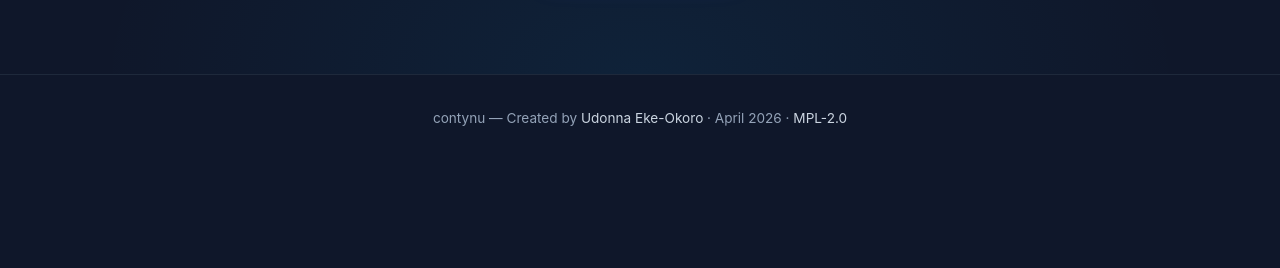
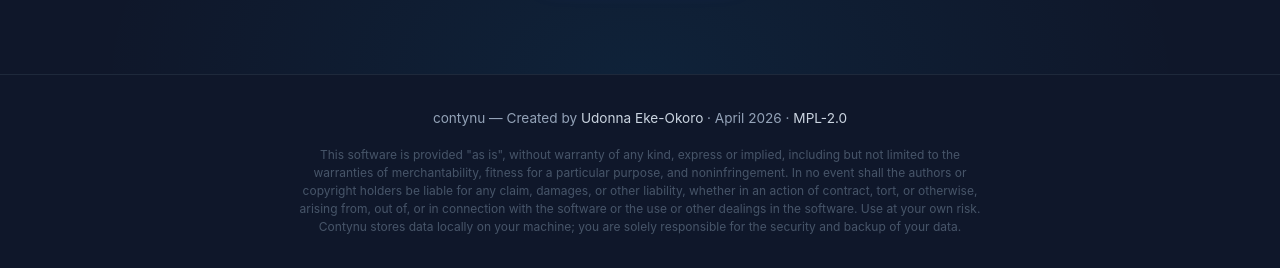
Before and after one commit to alentra-dev/contynu, a plain HTML site: page site/index.html in a window 1280 px wide. Shown: the part 3355-3623 px from the top of the page. Before the commit the page ends 3517 px from the top, so only its background shows below. Drawn offline with Linux system fonts and the light colour scheme.

Commit message:
Add liability disclaimer to website footer
As-is warranty disclaimer, limitation of liability, and data
responsibility notice covering the software and local data storage.

Co-Authored-By: Claude Opus 4.6 (1M context) <noreply@anthropic.com>

```diff
--- a/site/index.html
+++ b/site/index.html
@@ -421,6 +421,9 @@
 <footer>
   <div class="container">
     <p>contynu &mdash; Created by <a href="https://github.com/alentra-dev" target="_blank">Udonna Eke-Okoro</a> &middot; April 2026 &middot; <a href="https://github.com/alentra-dev/contynu/blob/main/LICENSE" target="_blank">MPL-2.0</a></p>
+    <p style="margin-top:1rem; font-size:0.75rem; color:#475569; max-width:700px; margin-left:auto; margin-right:auto; line-height:1.5;">
+      This software is provided "as is", without warranty of any kind, express or implied, including but not limited to the warranties of merchantability, fitness for a particular purpose, and noninfringement. In no event shall the authors or copyright holders be liable for any claim, damages, or other liability, whether in an action of contract, tort, or otherwise, arising from, out of, or in connection with the software or the use or other dealings in the software. Use at your own risk. Contynu stores data locally on your machine; you are solely responsible for the security and backup of your data.
+    </p>
   </div>
 </footer>
 
```
